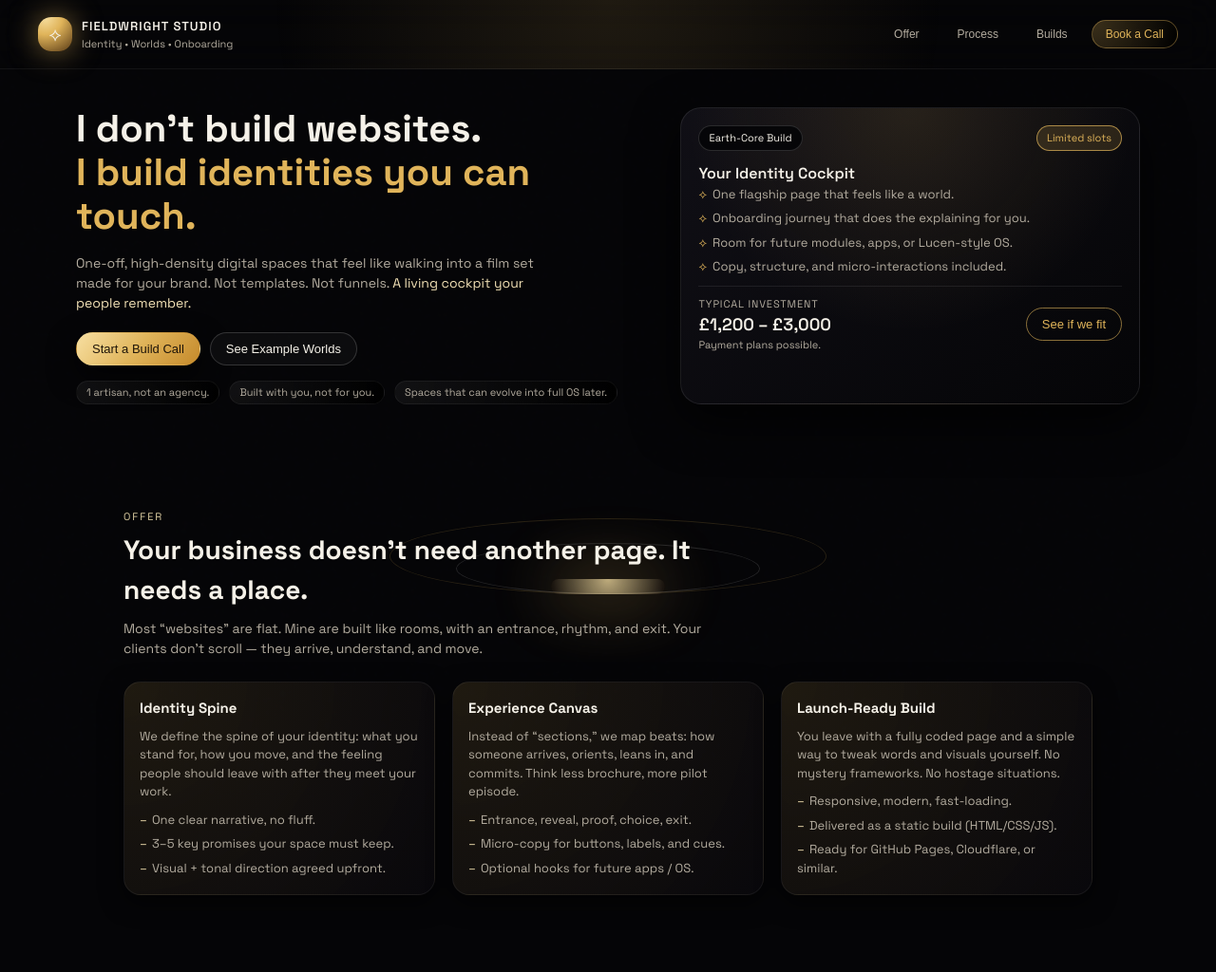
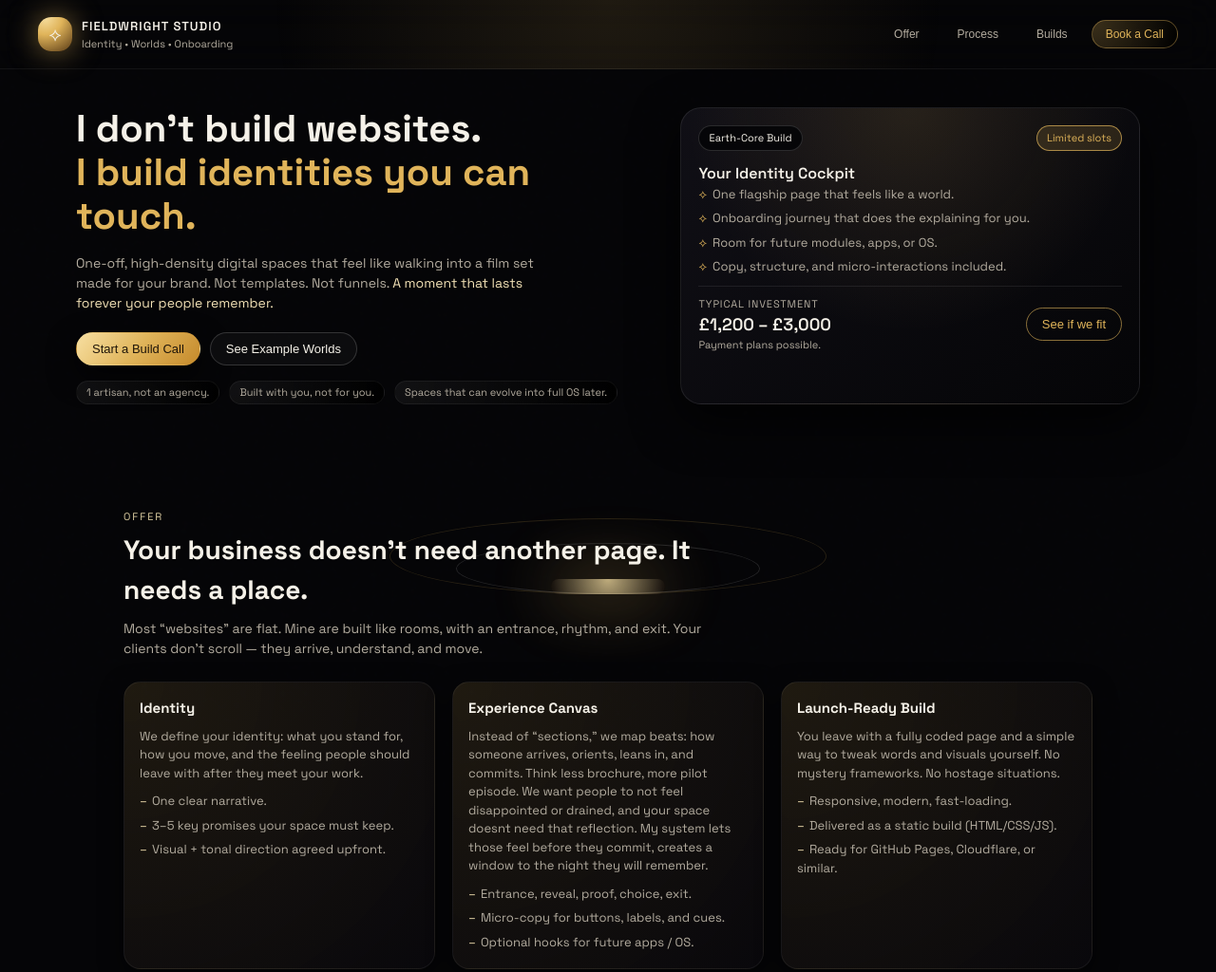
Before and after one commit to lucensolen/signalroom2, a plain HTML site: page index.html in a window 1280 px wide. Shown: the top 1024 px of the page at 95% size. Drawn offline with Linux system fonts and the light colour scheme.

Commit message:
Update index.html

```diff
--- a/index.html
+++ b/index.html
@@ -40,7 +40,7 @@
           <p class="hero-text">
             One-off, high-density digital spaces that feel like walking into a film set made for your brand.
             Not templates. Not funnels.
-            <span class="highlight">A living cockpit your people remember.</span>
+            <span class="highlight">A moment that lasts forever your people remember.</span>
           </p>
           <div class="hero-actions">
             <button class="btn primary" data-scroll="cta">Start a Build Call</button>
@@ -63,7 +63,7 @@
               <ul class="hero-card-list">
                 <li>One flagship page that feels like a world.</li>
                 <li>Onboarding journey that does the explaining for you.</li>
-                <li>Room for future modules, apps, or Lucen-style OS.</li>
+                <li>Room for future modules, apps, or OS.</li>
                 <li>Copy, structure, and micro-interactions included.</li>
               </ul>
               <div class="hero-card-footer">
@@ -97,13 +97,13 @@
       </div>
       <div class="offer-grid">
         <article class="offer-card">
-          <h3>Identity Spine</h3>
+          <h3>Identity</h3>
           <p>
-            We define the spine of your identity: what you stand for, how you move, and the feeling people
+            We define your identity: what you stand for, how you move, and the feeling people
             should leave with after they meet your work.
           </p>
           <ul>
-            <li>One clear narrative, no fluff.</li>
+            <li>One clear narrative.</li>
             <li>3–5 key promises your space must keep.</li>
             <li>Visual + tonal direction agreed upfront.</li>
           </ul>
@@ -113,6 +113,8 @@
           <p>
             Instead of “sections,” we map beats: how someone arrives, orients, leans in, and commits.
             Think less brochure, more pilot episode.
+            We want people to not feel disappointed or drained, and your space doesnt need that reflection.
+            My system lets those feel before they commit, creates a window to the night they will remember.
           </p>
           <ul>
             <li>Entrance, reveal, proof, choice, exit.</li>
```
